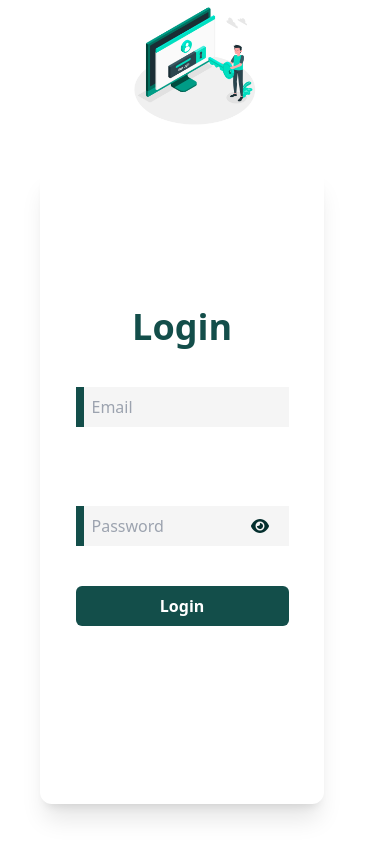
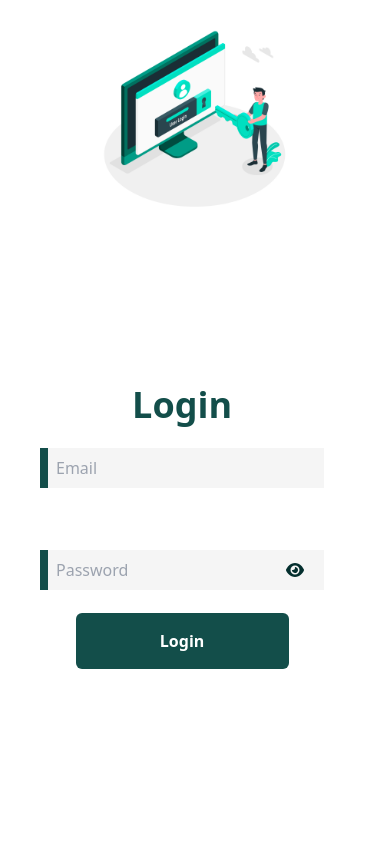
Before and after one commit to DuloeW/front-end-admin, a React (Vite) app: page /login in a window 390 px wide. Built offline with nearby package versions, Linux system fonts and the light colour scheme.

Commit message:
responsif mobile

```diff
--- a/src/pages/LoginPage.jsx
+++ b/src/pages/LoginPage.jsx
@@ -91,15 +91,15 @@ const LoginPage = () => {
     return (
         <div className='w-full h-screen relative flex flex-col-reverse md:flex-row justify-between'>
             <div className='w-full h-full p-10'>
-                <div className='w-11/12 h-full flex justify-center items-center flex-col shadow-xl rounded-xl'>
+                <div className='w-11/12 h-full flex justify-center items-center flex-col lg:shadow-xl rounded-xl'>
                     <h1 className='text-4xl font-bold text-teal-900 text-center'>Login</h1>
                     <div className='w-full h-1/2 flex flex-col justify-evenly items-center'>
-                        <input className='w-3/4 h-10 bg-neutral-100 p-2 border-l-8 border-l-teal-900  outline-none'
+                        <input className='w-full lg:w-3/4 h-10 bg-neutral-100 p-2 border-l-8 border-l-teal-900  outline-none'
                                type="text"
                                name='email'
                                onChange={(e) => handleInput(e)}
                                placeholder='Email'/>
-                        <div className='w-3/4 relative mt-10'>
+                        <div className='w-full lg:w-3/4 relative mt-10'>
                             <input type={isShowPassword ? 'text' : 'password'}
                                    name='password'
                                    onChange={(e) => handleInput(e)}
@@ -112,7 +112,7 @@ const LoginPage = () => {
                             />
                         </div>
                         <button
-                            className='w-3/4 h-10 bg-teal-900 text-white font-bold rounded-md border-none outline-none'
+                            className='w-3/4 h-14 sm:mt-5 bg-teal-900 text-white font-bold rounded-md border-none outline-none'
                             onClick={() => login()}
                         >
                             {loading ? (
@@ -127,8 +127,8 @@ const LoginPage = () => {
                     <Alert icon={alertProps.icon} message={alertProps.message} trueOrFalse={alertProps.trueOrFalse}/>
                 </div>
             )}
-            <div className='w-full h-fit md:h-fit sm:h-full grid place-items-center'>
-                <img className="w-32 sm:h-[200px] sm:w-[200px] md:w-[500px] md:h-[500px]"
+            <div className='w-full h-fit md:h-fit sm:h-full grid place-items-center p-5'>
+                <img className="w-48 sm:h-[200px] sm:w-[200px] md:w-[500px] md:h-[500px]"
                      src='/login.jpg'
                      width={500}
                      alt={'Login'}/>
```
